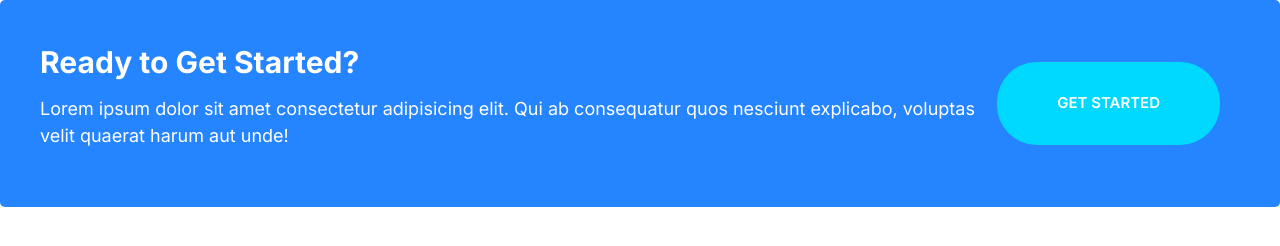
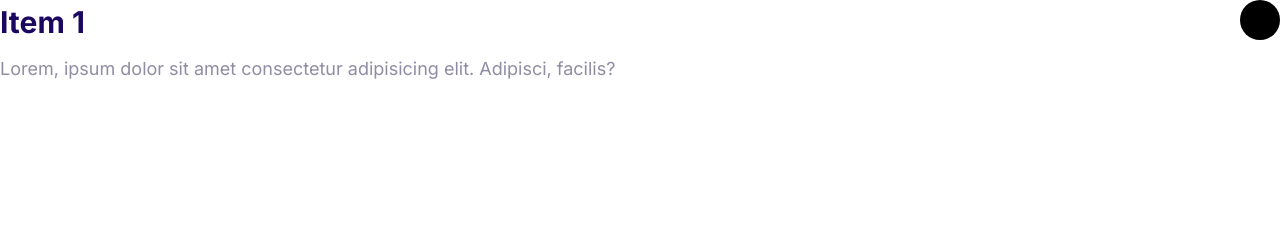
Before and after one commit to mrbilalashraf/Hosting-Website, a plain HTML site: page index.html in a window 1280 px wide. Drawn offline with Linux system fonts and the light colour scheme.

Commit message:
Build the collapsible component.

```diff
--- a/css/styles.css
+++ b/css/styles.css
@@ -548,3 +548,36 @@ a {
         margin: 0 2rem;
     }
 }
+
+/* Collapsibles */
+
+.collapsible__header {
+    display: flex;
+    justify-content: space-between;
+}
+
+.collapsible__heading {
+    margin-top: 0;
+    font-size: 3rem;
+}
+
+.collapsible__chevron {
+    transform: rotate(-90deg);
+    transition: transform 0.3s;
+}
+
+.collapsible__content {
+    max-height: 0;
+    overflow: hidden;
+    opacity: 0;
+    transition: all 0.3s;
+}
+
+.collapsible--expanded .collapsible__chevron {
+    transform: rotate(0);
+}
+
+.collapsible--expanded .collapsible__content {
+    max-height: 100vh;
+    opacity: 1;
+}
--- a/index.html
+++ b/index.html
@@ -14,18 +14,18 @@
     <link rel="stylesheet" href="/css/styles.css" />
   </head>
   <body>
-    <div class="callout callout--primary">
-      <div class="grid grid--1x2">
-        <div class="callout__content">
-          <h2 class="callout__heading">Ready to Get Started?</h2>
-          <p>
-            Lorem ipsum dolor sit amet consectetur adipisicing elit. Qui ab
-            consequatur quos nesciunt explicabo, voluptas velit quaerat harum
-            aut unde!
-          </p>
-        </div>
-        <a href="#" class="btn btn--secondary btn--stretched">Get Started</a>
+    <div class="collapsible collapsible--expanded">
+      <header class="collapsible__header">
+        <h2 class="collapsible__heading">Item 1</h2>
+        <svg class="icon collapsible__chevron">
+          <use xlink:href="images/sprite.svg#chevron"></use>
+        </svg>
+      </header>
+      <div class="collapsible__content">
+        Lorem, ipsum dolor sit amet consectetur adipisicing elit. Adipisci,
+        facilis?
       </div>
     </div>
+    <script src="js/main.js"></script>
   </body>
 </html>
--- /dev/null
+++ b/js/main.js
@@ -0,0 +1,6 @@
+const collapsibles = document.querySelectorAll(".collapsible");
+collapsibles.forEach((item) =>
+  item.addEventListener("click", function () {
+    this.classList.toggle("collapsible--expanded");
+  })
+);
```
Also changed, not shown: components/collapsibles.html (added, +12 -0 lines).
